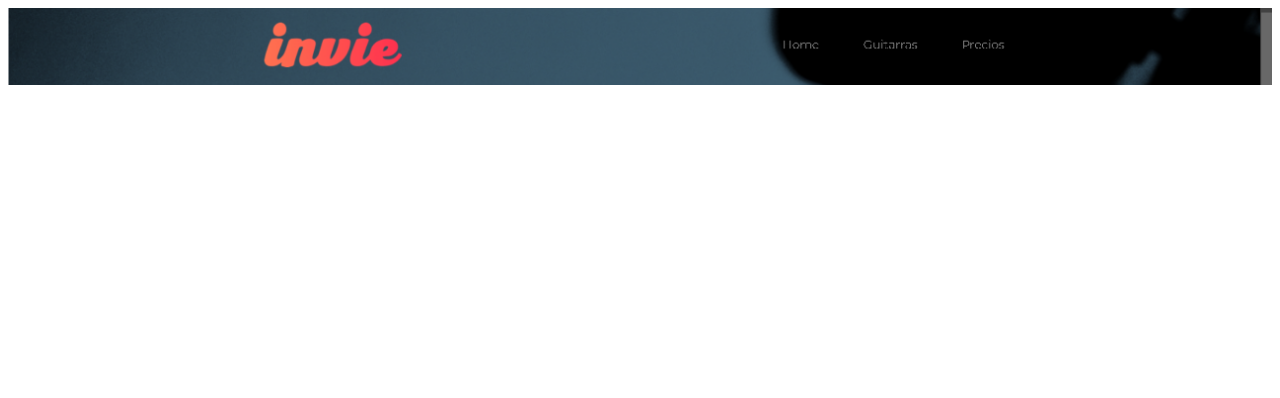
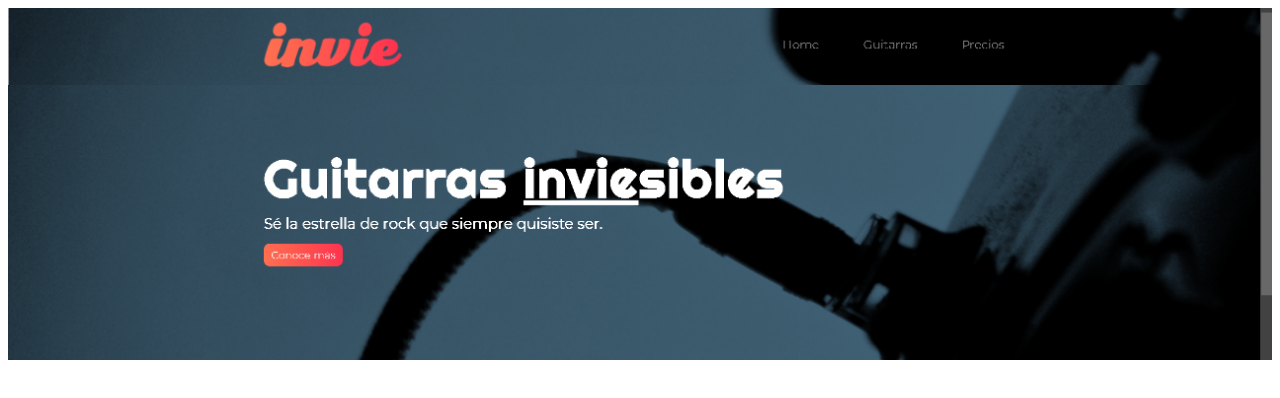
Before and after one commit to devgenomade/invie-github, a plain HTML site: page index.html in a window 1280 px wide. Drawn offline with Linux system fonts and the light colour scheme.

Commit message:
gregando nuestro hero

```diff
--- a/index.html
+++ b/index.html
@@ -13,5 +13,6 @@
   </head>
   <body>
     <img src="./images/header.png" alt="imagen de header">
+    <img src="./images/hero.png" alt="imagen de hero">
   </body>
 </html>
```
Also changed, not shown: images/hero.png (added).
